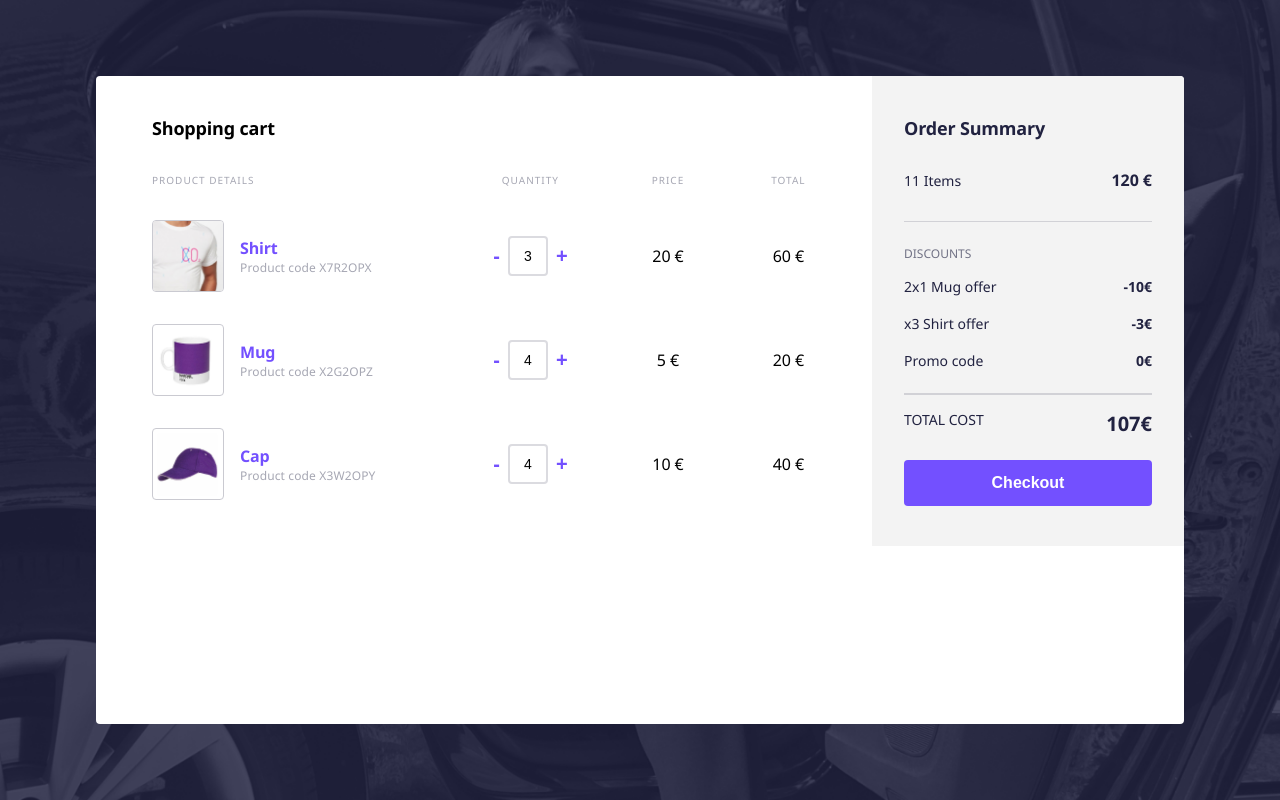
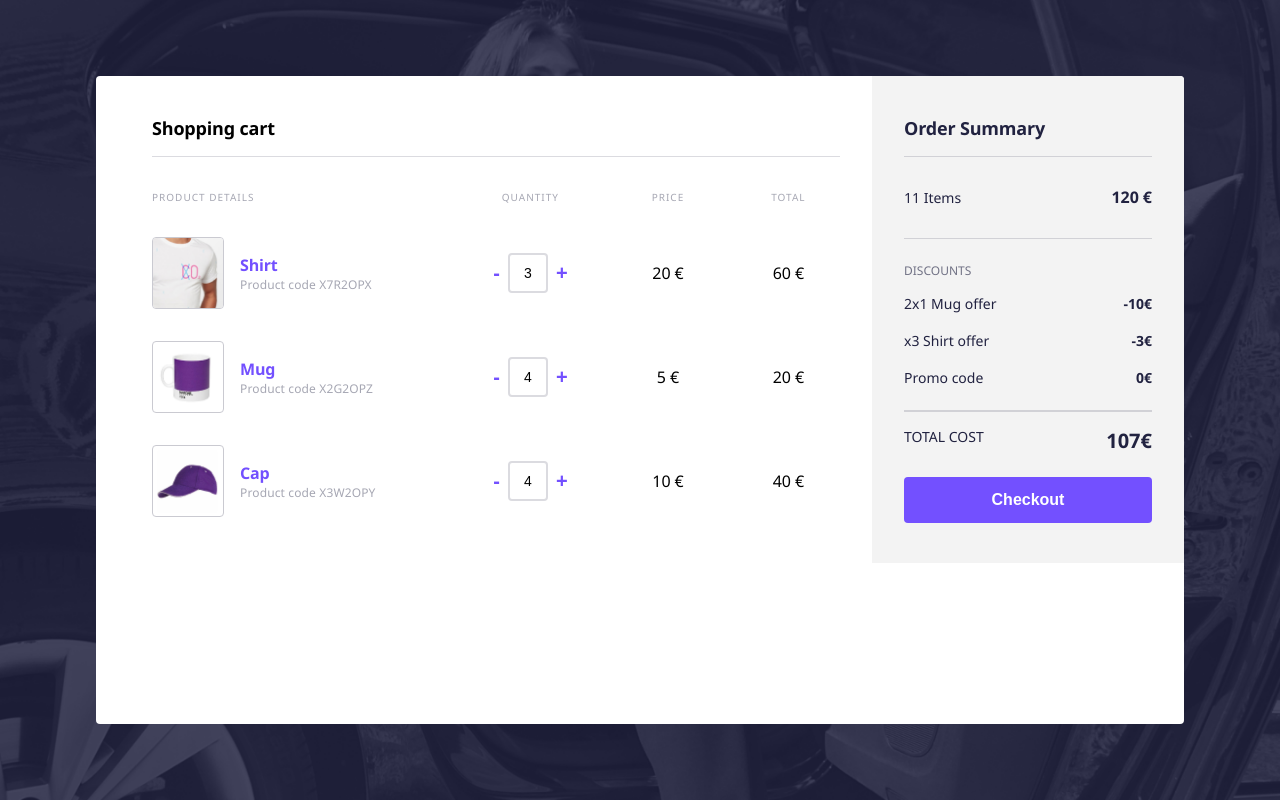
Before and after one commit to mbarsil/frontend-shopping-cart-challenge, an Angular app: page / in a window 1280 px wide. Built offline with nearby package versions, Linux system fonts and the light colour scheme.

Commit message:
feat(product-list) : Using cabify-header, moved table header styles

```diff
--- a/src/app/shopping-cart/order-summary/order-summary.component.html
+++ b/src/app/shopping-cart/order-summary/order-summary.component.html
@@ -1,5 +1,5 @@
 <aside class="summary">
-    <h1 class="main">Order Summary</h1>
+    <cabify-header text="Order Summary"></cabify-header>
     <ul class="summary-items wrapper border">
         <li>
             <span class="summary-items-number">11 Items</span><span class="summary-items-price">120<span class="currency">€</span></span>
--- a/src/app/shopping-cart/product-list/product-list.component.html
+++ b/src/app/shopping-cart/product-list/product-list.component.html
@@ -1,5 +1,6 @@
 <section class="products">
-    <h1 class="main">Shopping cart</h1>
+    <cabify-header text="Shopping cart"></cabify-header>
+
     <ul class="products-list tableHead">
         <li class="products-list-title row">
             <div class="col-product">Product details</div>
@@ -8,6 +9,7 @@
             <div class="col-total">Total</div>
         </li>
     </ul>
+
     <ul class="products-list">
         <li class="product row">
             <div class="col-product">
--- a/src/app/shopping-cart/product-list/product-list.component.scss
+++ b/src/app/shopping-cart/product-list/product-list.component.scss
@@ -0,0 +1,3 @@
+.tableHead {
+  padding: 32px 0;
+}
--- a/src/main.css
+++ b/src/main.css
@@ -251,9 +251,7 @@ h1 {
     padding: 24px 0;
 }
 
-.tableHead {
-    padding: 32px 0;
-}
+
 
 .row {
     position: relative;
```
